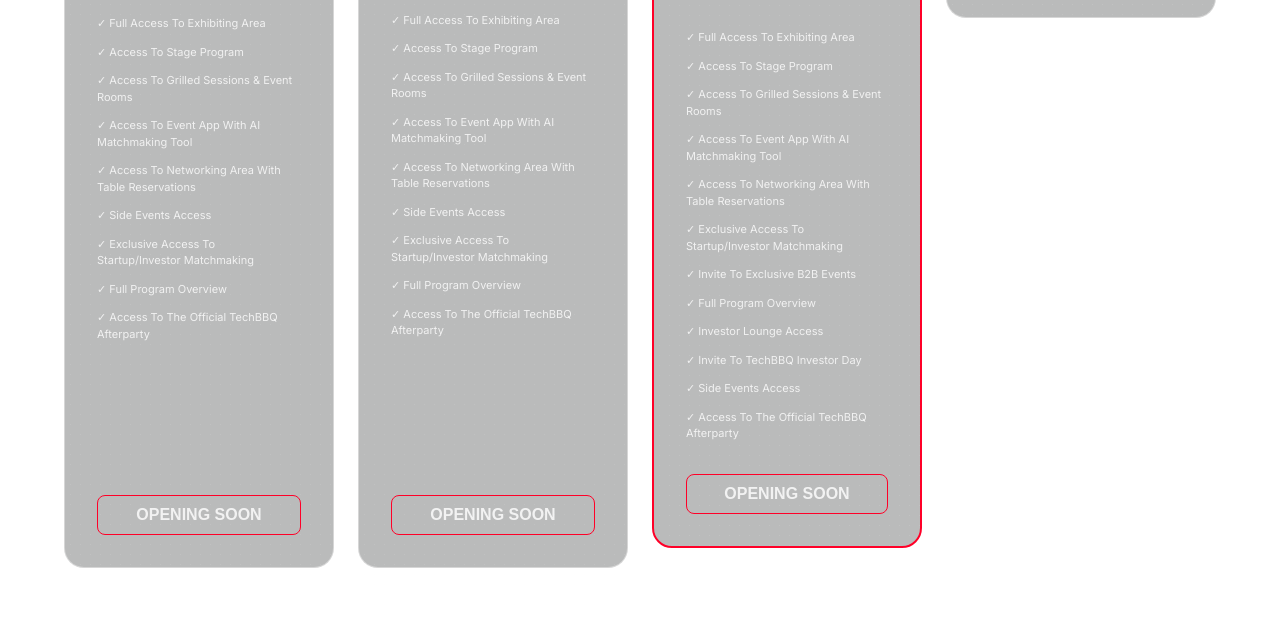
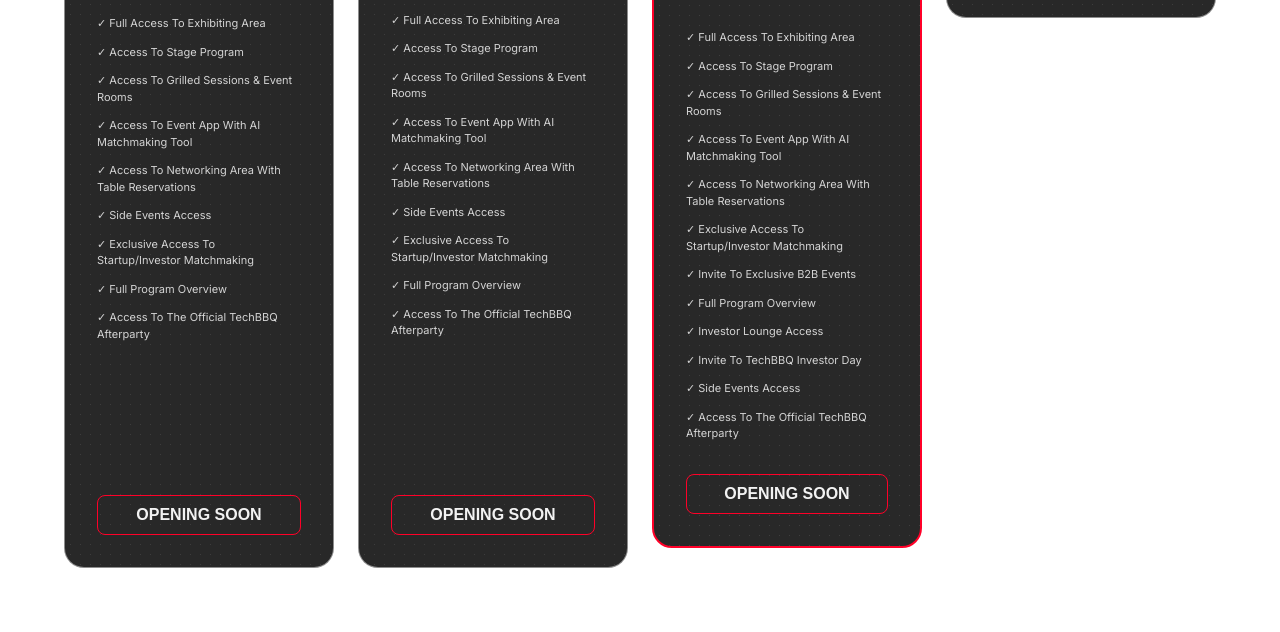
Before and after one commit to AuriDevcourse/ticket2, a plain HTML site: page index.html in a window 1280 px wide. Shown: the part 346-978 px from the top of the page. Drawn offline with Linux system fonts and the light colour scheme.

Commit message:
TICKET CAR  background: rgba(17, 17, 17, 0.9)

```diff
--- a/styles.css
+++ b/styles.css
@@ -44,7 +44,7 @@ body {
 }
 
 .ticket-card {
-    background: rgba(29, 31, 32, 0.3) radial-gradient(rgba(255, 255, 255, 0.1) 10%, transparent 1%);
+    background: rgba(17, 17, 17, 0.9) radial-gradient(rgba(255, 255, 255, 0.1) 10%, transparent 1%);
     background-size: 10px 10px;
     border-radius: 20px;
     border: 1px solid rgba(242, 242, 242, 0.5) !important;
```
